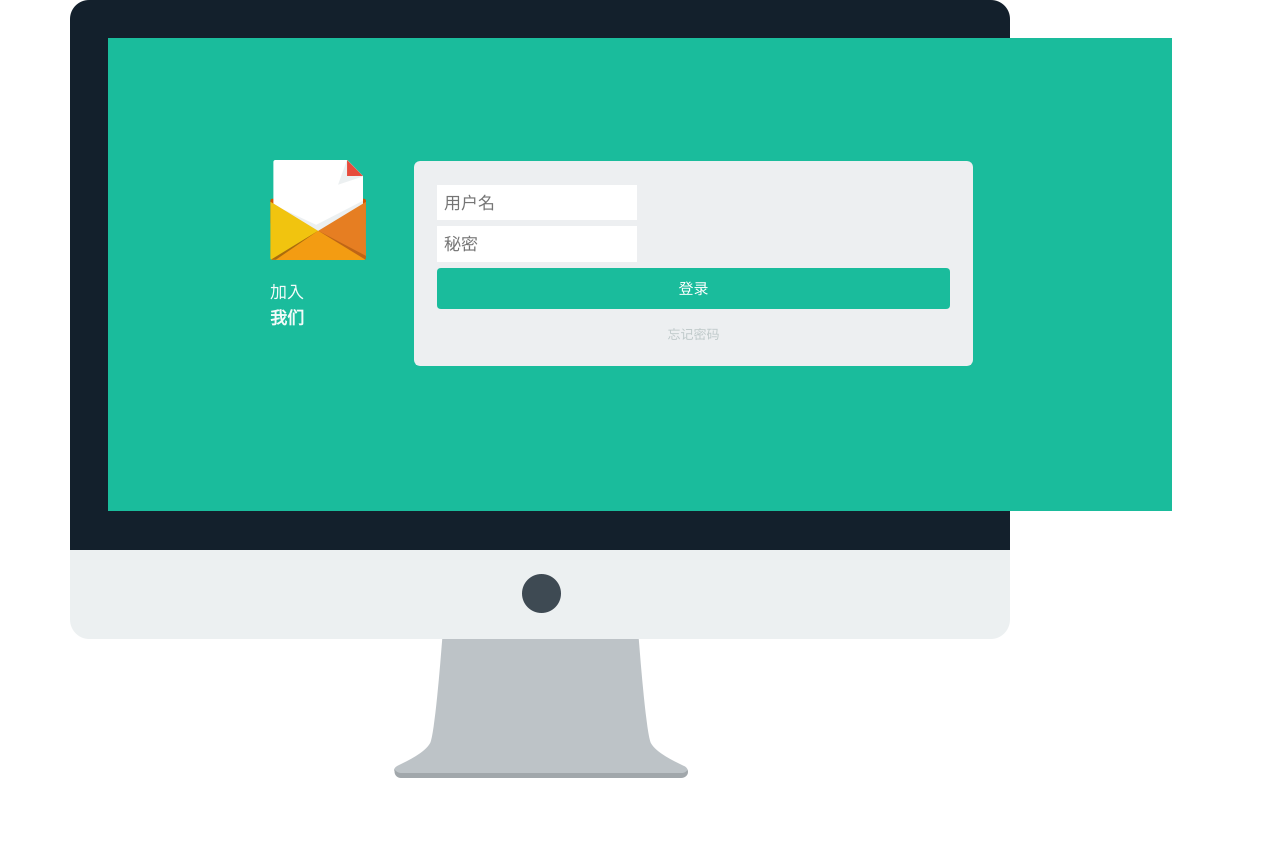
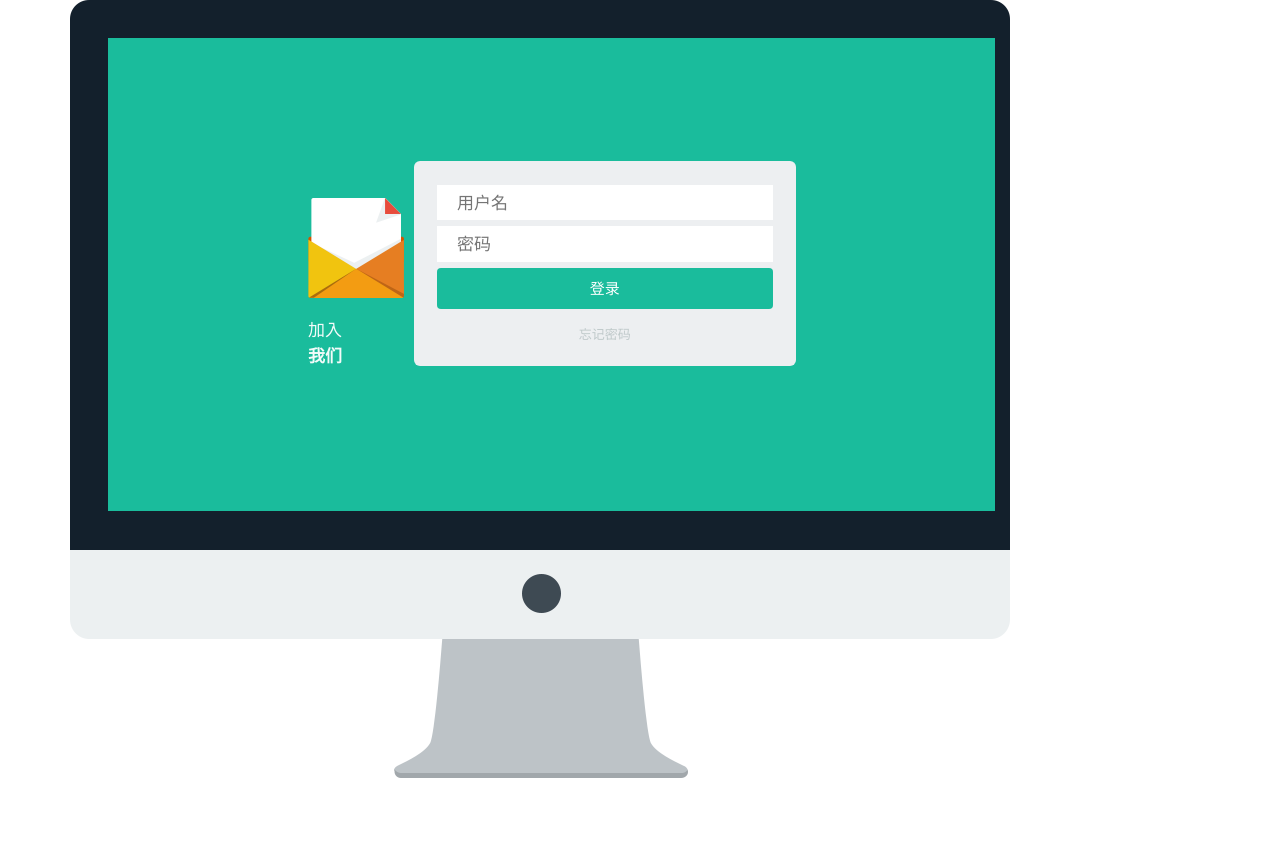
Before and after one commit to cnsworder/trasgo, a Flask app: page /login in a window 1280 px wide. Run offline with Flask 2, Linux system fonts and the light colour scheme; some libraries are stand-ins or nearby versions.

Commit message:
Updat 登陆页

```diff
--- a/templates/login.html
+++ b/templates/login.html
@@ -5,22 +5,26 @@
     </head>
     <body>
         <div class="container">
-        <div class="login">
-            <div class="login-screen">
+            <div class="login col-md-12">
+                <div class="login-screen col-md-10">
                     <div class="login-icon">
                         <img src="/static/img/login/icon.png">
                         <h4>加入<small>我们</small></h4>
                     </div>
                     <form id="login_form" action="/auth" method="POST">
                         <div class="login-form">
-                        <div class="control-group">
-                            <input type="text" class="login-field" value="" placeholder="用户名" name="login-name" id="login-name">
+                            <div class="control-group row">
+                                <div class="col-md-12">
+                                    <input type="text" class="login-field col-md-12" value="" placeholder="用户名" name="login-name" id="login-name">
                                     <label class="login-field-icon fui-man-16" for="login-name"></label>
                                 </div>
+                            </div>
 
-                        <div class="control-group">
-                            <input type="password" class="login-field" value="" placeholder="秘密" name="login-pass" id="login-pass"">
+                            <div class="control-group row">
+                                <div class="col-md-12">
+                                    <input type="password" class="login-field col-md-12" value="" placeholder="密码" name="login-pass" id="login-pass"">
                                     <label class="login-field-icon fui-lock-16" for="login-pass"></label>
+                                </div>
                             </div>
 
                             <a class="btn btn-primary btn-large btn-block" id="login">登录</a>
```
Lines whose indentation alone changed are shown as unchanged.
